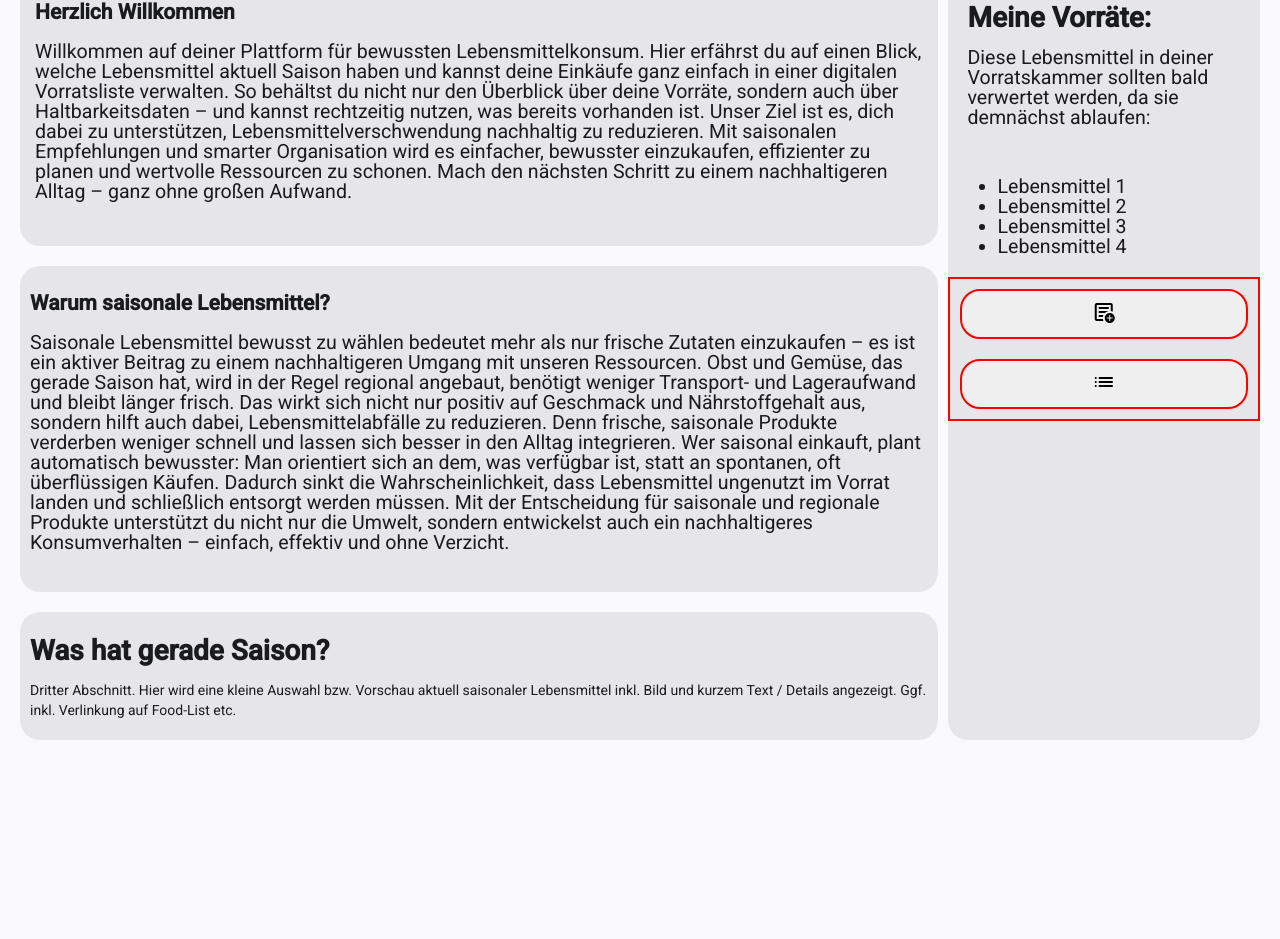
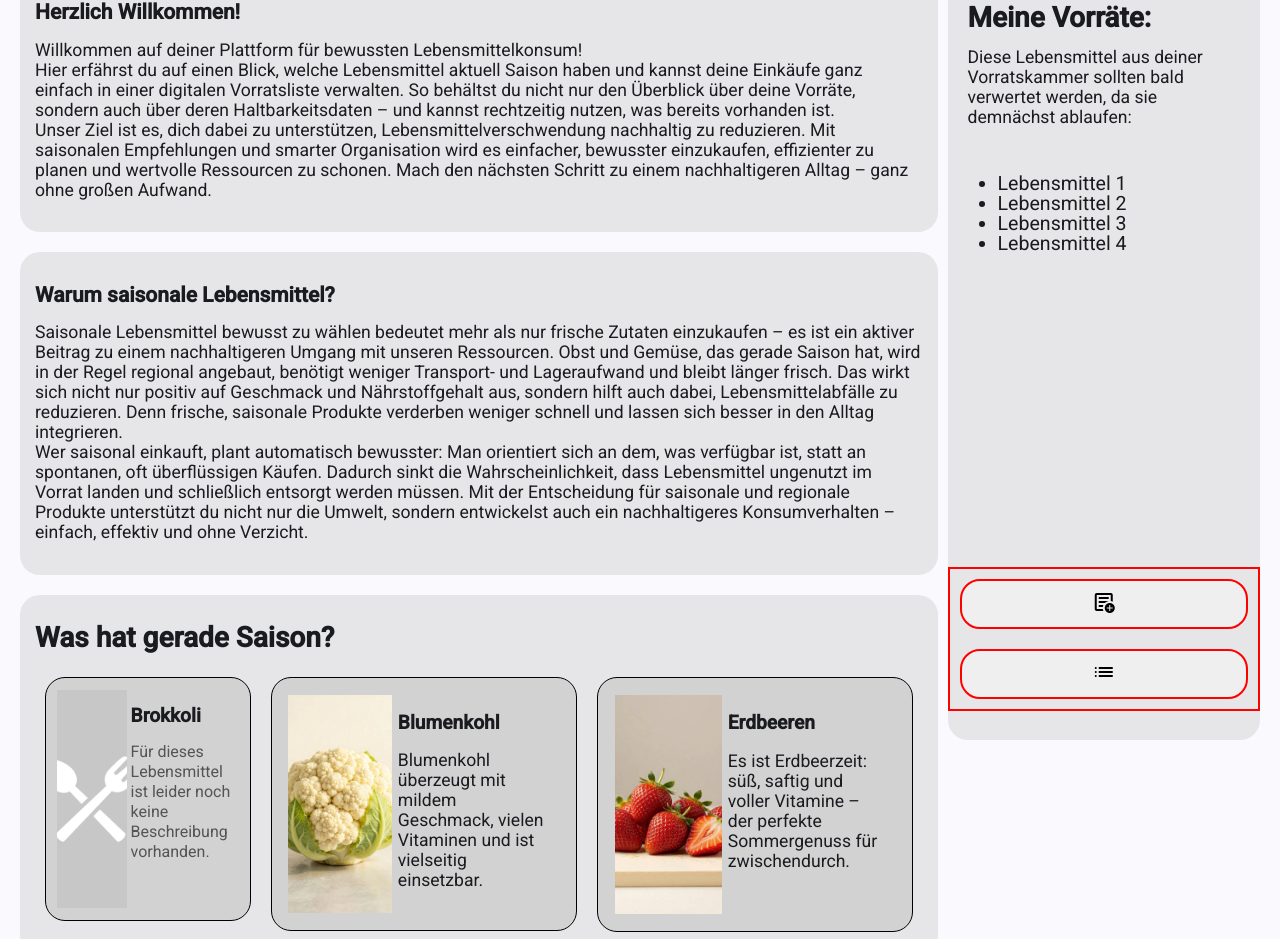
Before and after one commit to lucaPodracer/zero-waste-app, an Angular app: page / in a window 1280 px wide. Shown: the part 150-1089 px from the top of the page. Before the commit the page ends 910 px from the top, so only its background shows below. Built offline with nearby package versions, Linux system fonts and the light colour scheme.

Commit message:
added seasonal food preview, more foods and made minor Refactorings

```diff
--- a/src/app/core/data/foods.json
+++ b/src/app/core/data/foods.json
@@ -3,25 +3,47 @@
     "id": 1,
     "name": "Apfel",
     "category": "Obst",
-        "seasonMonths": [
-            9,
-            10,
-            11
-        ],
+    "seasonMonths": [7, 8, 9, 10],
     "storage": "Kühlschrank",
     "averageShelfLifeDays": 14,
-        "imageUrl": "assets/images/food/apple.jpg"
+    "imageUrl": "assets/images/food/apple.jpg",
+    "previewText": "Frisch, knackig und voller Geschmack – Äpfel liefern wertvolle Vitamine, sind leicht, gesund und der perfekte Snack für zwischendurch."
   },
   {
     "id": 2,
     "name": "Brokkoli",
     "category": "Gemüse",
-        "seasonMonths": [
-            8,
-            9,
-            10,
-            11
-        ],
+    "seasonMonths": [4, 5, 6, 7, 8, 9, 10],
     "averageShelfLifeDays": 10
+  },
+  {
+    "id": 3,
+    "name": "Blumenkohl",
+    "category": "Gemüse",
+    "seasonMonths": [4, 5, 6, 7, 8, 9, 10],
+    "storage": "Kühlschrank",
+    "averageShelfLifeDays": 14,
+    "imageUrl": "assets/images/food/cauliflower.jpg",
+    "previewText": "Blumenkohl überzeugt mit mildem Geschmack, vielen Vitaminen und ist vielseitig einsetzbar."
+  },
+  {
+    "id": 4,
+    "name": "Kirschen",
+    "category": "Obst",
+    "seasonMonths": [5, 6, 7],
+    "storage": "Kühlschrank",
+    "averageShelfLifeDays": 10,
+    "imageUrl": "assets/images/food/cherries.jpg",
+    "previewText": "Kirschen begeistern mit süßem Aroma, liefern wertvolle Antioxidantien und sind der perfekte Snack für warme Tage."
+  },
+  {
+    "id": 5,
+    "name": "Erdbeeren",
+    "category": "Obst",
+    "seasonMonths": [4, 5, 6, 7],
+    "storage": "Kühlschrank",
+    "averageShelfLifeDays": 5,
+    "imageUrl": "assets/images/food/strawberries.jpg",
+    "previewText": "Es ist Erdbeerzeit: süß, saftig und voller Vitamine – der perfekte Sommergenuss für zwischendurch."
   }
 ]
--- a/src/app/core/models/food.ts
+++ b/src/app/core/models/food.ts
@@ -7,6 +7,7 @@ export interface Food {
   storage?: string;
   averageShelfLifeDays?: number;
   imageUrl?: string;
+  previewText?: string;
 }
 
 export type FoodCategory =
--- a/src/app/core/services/food-service.ts
+++ b/src/app/core/services/food-service.ts
@@ -19,7 +19,7 @@ export class FoodService {
     return this.foods.find(food => food.id === id);
   }
 
-  getFoodBySeason(month: number): Food[] {
+  getFoodsBySeason(month: number): Food[] {
     return this.foods.filter(food => food.seasonMonths.includes(month))
   }
 
--- a/src/app/features/home/food-preview-card/food-preview-card.html
+++ b/src/app/features/home/food-preview-card/food-preview-card.html
@@ -1,11 +1,14 @@
-<div class="preview-card">
-  <div class="preview-card-image">
-    <!-- TODO: Bilder dynamisch aus foods.json laden, je nachdem welches Lebensmittel angezeigt wird -->
-    <!-- <img class ="previewImage" src="./assets/images/foods/Apfel.jpg" alt=""> -->
+<div class="food-preview-card-container">
+  <div class="food-preview-card-image-container">
+    <img class="food-preview-card-image" [src]="imageUrl ?? 'assets/images/food/placeholder.png'" [alt]="foodName">
   </div>
-  <div class="preview-card-text">
-    <!-- TODO: Beschreibung dynamisch aus foods.json laden -->
-    <h1>Lebensmittel</h1>
-    <p>Hier steht ein kurzer Text zum Lebensmittel</p>
+  <div class="food-preview-card-text-container">
+    <h1 class="food-preview-card-text-header">{{ foodName }}</h1>
+    @if (previewText) {
+      <p class="food-preview-card-text">{{ previewText }}</p>
+    }
+    @else {
+      <p class="food-preview-card-text-missing">Für dieses Lebensmittel ist leider noch keine Beschreibung vorhanden.</p>
+    }
   </div>
 </div>
--- a/src/app/features/home/food-preview-card/food-preview-card.scss
+++ b/src/app/features/home/food-preview-card/food-preview-card.scss
@@ -1,15 +1,45 @@
-.preview-card {
+.food-preview-card-container {
+  border: 1px solid black;
+  border-radius: 20px;
+  background-color: rgb(191 191 191 / 0.5);
   display: flex;
-  min-height: 100%;
-  border-radius: 10px;
+  height: 80%;
+  margin: 10px;
+  padding: 5%;
 }
 
-.preview-card-image {
-  min-height: 100%;
+// FIXME: PreviewCard wird zu klein dargestellt, wenn für ein Lebensmittel nur das Placeholder Image angezeigt wird
+
+.food-preview-card-image-container {
   width: 40%;
+  height: 100%;
+  display: flex;
 }
 
-.preview-card-text {
-  min-height: 100%;
+.food-preview-card-image {
+  object-fit: cover;
+  max-width: 100%;
+  max-height: 100%;
+}
+
+.food-preview-card-text-container {
+  margin: 2%;
   width: 60%;
+  // Scrollbar einblenden, wenn Text zu lang ist
+  overflow-y: auto;
 }
+
+.food-preview-card-text-header {
+  font-size: 1.2rem;
+  overflow-wrap: break-word;
+}
+
+.food-preview-card-text {
+  font-size: 1.1rem;
+  overflow-wrap: break-word;
+}
+
+.food-preview-card-text-missing {
+  font-size: 1rem;
+  color: rgba(0, 0, 0, 0.6);
+}
--- a/src/app/features/home/home.html
+++ b/src/app/features/home/home.html
@@ -1,13 +1,14 @@
 <body class="home">
   <div class="home-main">
     <article class="welcome">
-      <h1 class="welcome-header">Herzlich Willkommen</h1>
+      <h1 class="welcome-header">Herzlich Willkommen!</h1>
       <p class="welcome-text">
-        Willkommen auf deiner Plattform für bewussten Lebensmittelkonsum. Hier erfährst du auf einen
-        Blick, welche Lebensmittel aktuell Saison haben und kannst deine Einkäufe ganz einfach in
-        einer digitalen Vorratsliste verwalten. So behältst du nicht nur den Überblick über deine
-        Vorräte, sondern auch über Haltbarkeitsdaten – und kannst rechtzeitig nutzen, was bereits
-        vorhanden ist. Unser Ziel ist es, dich dabei zu unterstützen, Lebensmittelverschwendung
+        Willkommen auf deiner Plattform für bewussten Lebensmittelkonsum!<br>
+        Hier erfährst du auf einen Blick, welche Lebensmittel aktuell Saison haben und kannst deine
+        Einkäufe ganz einfach in einer digitalen Vorratsliste verwalten. So behältst du nicht nur
+        den Überblick über deine Vorräte, sondern auch über deren Haltbarkeitsdaten – und kannst
+        rechtzeitig nutzen, was bereits vorhanden ist.<br>
+        Unser Ziel ist es, dich dabei zu unterstützen, Lebensmittelverschwendung
         nachhaltig zu reduzieren. Mit saisonalen Empfehlungen und smarter Organisation wird es
         einfacher, bewusster einzukaufen, effizienter zu planen und wertvolle Ressourcen zu schonen.
         Mach den nächsten Schritt zu einem nachhaltigeren Alltag – ganz ohne großen Aufwand.
@@ -23,7 +24,8 @@
         Transport- und Lageraufwand und bleibt länger frisch. Das wirkt sich nicht nur positiv auf
         Geschmack und Nährstoffgehalt aus, sondern hilft auch dabei, Lebensmittelabfälle zu
         reduzieren. Denn frische, saisonale Produkte verderben weniger schnell und lassen sich
-        besser in den Alltag integrieren. Wer saisonal einkauft, plant automatisch bewusster:
+        besser in den Alltag integrieren.<br>
+        Wer saisonal einkauft, plant automatisch bewusster:
         Man orientiert sich an dem, was verfügbar ist, statt an spontanen, oft überflüssigen Käufen.
         Dadurch sinkt die Wahrscheinlichkeit, dass Lebensmittel ungenutzt im Vorrat landen und
         schließlich entsorgt werden müssen. Mit der Entscheidung für saisonale und regionale
@@ -32,27 +34,27 @@
       </p>
     </article>
 
-    <!-- TODO: Vorschau aktuell saisonaler Lebensmittel implementieren -->
     <div class="seasonal-food-preview">
       <h1>Was hat gerade Saison?</h1>
-      <div class="food-preview-card-section">
-        Dritter Abschnitt. Hier wird eine kleine Auswahl bzw. Vorschau aktuell saisonaler Lebensmittel
-        inkl. Bild und kurzem Text / Details angezeigt. Ggf. inkl. Verlinkung auf Food-List etc.
+      <div class="seasonal-food-preview-card-container">
+        @for (food of previewFoods; track food.id) {
+          <app-food-preview-card [foodName]=food.name [imageUrl]=food.imageUrl [previewText]=food.previewText></app-food-preview-card>
+        }
       </div>
     </div>
   </div>
 
 
   <div class="pantry-preview">
-    <header class="pantry-header">
+    <header class="pantry-preview-header-container">
       <h1 class="pantry-preview-header">Meine Vorräte:</h1>
       <p class="pantry-preview-text">
-        Diese Lebensmittel in deiner Vorratskammer sollten bald verwertet werden, da sie demnächst ablaufen:
+        Diese Lebensmittel aus deiner Vorratskammer sollten bald verwertet werden, da sie demnächst ablaufen:
       </p>
     </header>
 
     <!-- TODO: Vorratsliste laden und bald ablaufende Lebensmittel filtern. Einzelne Elemente in der Liste als Component? -->
-    <div class="pantry-preview-list">
+    <div class="pantry-preview-list-container">
       <ul>
         <li>Lebensmittel 1</li>
         <li>Lebensmittel 2</li>
@@ -61,7 +63,7 @@
       </ul>
     </div>
 
-    <div class="pantry-preview-buttons">
+    <div class="pantry-preview-button-container">
       <!-- TODO: Button-Funktion implementieren (Einkäufe / Lebensmittel zur Vorratskammer hinzufügen) -->
       <button class="add-purchases-button">
         <span class="material-symbols-outlined">add_notes</span>
--- a/src/app/features/home/home.scss
+++ b/src/app/features/home/home.scss
@@ -21,28 +21,38 @@
 
 .welcome-text {
   // border: 2px solid red;
-  font-size: 140%;
+  font-size: 1.1rem;
+  overflow-wrap: break-word;
 }
 
 .motivation {
   // border: 2px solid blue;
   margin: 10px;
-  padding: 10px;
+  padding: 15px;
   border-radius: 20px;
   background-color: rgb(211 211 211 / 0.50);
 }
 
 .motivation-text {
   // border: 2px solid red;
-  font-size: 140%;
+  font-size: 1.1rem;
+  overflow-wrap: break-word;
 }
 
 .seasonal-food-preview {
   // border: 2px solid blue;
+  max-height: 100%;
   margin: 10px;
-  padding: 10px;
+  padding: 15px;
   border-radius: 20px;
   background-color: rgb(211 211 211 / 0.50);
+}
+
+.seasonal-food-preview-card-container {
+  // border: 2px solid red;
+  display: flex;
+  justify-content: center;
+  max-height: 100%;
 }
 
 .pantry-preview {
@@ -55,7 +65,7 @@
   background-color: rgb(211 211 211 / 0.50);
 }
 
-.pantry-header {
+.pantry-preview-header-container {
   // border: 2px solid red;
   margin: 10px;
   padding: 10px;
@@ -64,19 +74,21 @@
 
 .pantry-preview-text {
   // border: 2px solid red;
-  font-size: 140%;
+  font-size: 1.1rem;
+  // overflow-wrap: break-word;
 }
 
-.pantry-preview-list {
+.pantry-preview-list-container {
   // border: 2px solid red;
   margin: 10px;
   border-radius: 20px;
   font-size: 140%;
 }
 
-.pantry-preview-buttons {
+.pantry-preview-button-container {
   border: 2px solid red;
   display: grid;
+  margin-top: 100%;
 }
 
 .pantry-list-button {
--- a/src/app/features/home/home.ts
+++ b/src/app/features/home/home.ts
@@ -1,5 +1,7 @@
-import { Component } from '@angular/core';
+import { Component, OnInit } from '@angular/core';
 import { FoodPreviewCard } from './food-preview-card/food-preview-card';
+import { Food } from '../../core/models/food';
+import { FoodService } from '../../core/services/food-service';
 
 @Component({
   selector: 'app-home',
@@ -7,4 +9,27 @@ import { FoodPreviewCard } from './food-preview-card/food-preview-card';
   templateUrl: './home.html',
   styleUrl: './home.scss',
 })
-export class Home {}
+export class Home implements OnInit {
+  seasonalFoods: Food[] = [];
+  previewFoods: Food[] = [];
+
+  constructor(private foodService: FoodService) {}
+
+  ngOnInit(): void {
+    // Anhand des aktuellen Datums saisonale Lebensmittel speichern
+    const currentDate = new Date();
+    this.seasonalFoods = this.foodService.getFoodsBySeason(currentDate.getMonth());
+
+    // Zufällige Lebensmittel für die Vorschau ermitteln und sicherstellen, dass keins doppelt vorkommt
+    const randomIndices = [...Array(this.seasonalFoods.length).keys()]
+      .sort(() => Math.random() - 0.5)
+      .slice(0, 3);   // insgesamt 3 Elemente
+
+    for (const index of randomIndices) {
+      this.previewFoods.push(this.seasonalFoods[index]);
+    }
+  }
+
+  //TODO: Methode für bald ablaufende Lebensmittel aus der Vorratskammer implementieren.
+  //      Dafür wird vermutlich ein "PantryService" oder sowas nötig sein
+}
```
Also changed, not shown: src/app/features/home/food-preview-card/food-preview-card.ts (+6 -2 lines), src/assets/images/food/apple.jpg. Lines whose indentation alone changed are shown as unchanged.
